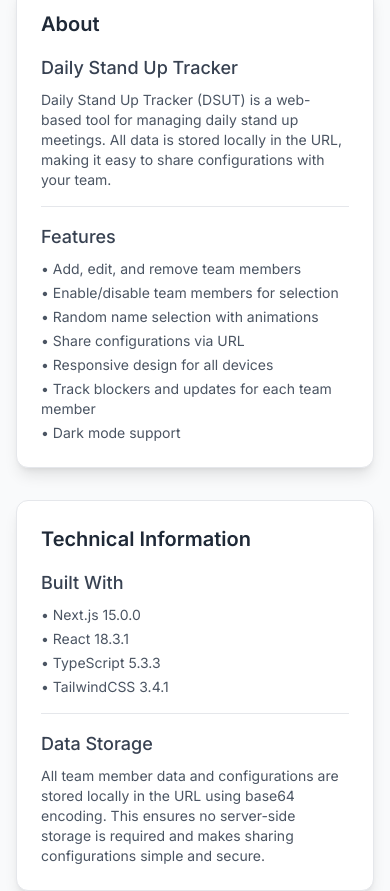
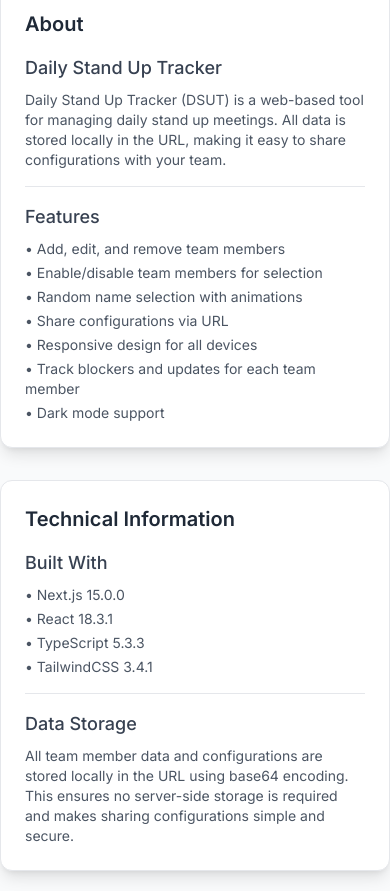
Before and after one commit to dimitris-siakavelis-pfizer/standup-tracker, a Next.js app: page /standup-tracker/settings in a window 390 px wide. Shown: the part 934-1825 px from the top of the page. Built offline with nearby package versions, Linux system fonts and the light colour scheme.

Commit message:
Update padding in main and footer sections of Home and SettingsPage for consistent layout
- Adjusted padding from `px-4` to `px-0` in the main and footer sections of both Home and SettingsPage to ensure a uniform appearance across the application.

```diff
--- a/src/app/page.tsx
+++ b/src/app/page.tsx
@@ -111,7 +111,7 @@
       </header>
 
       {/* Main Content */}
-      <main className="max-w-7xl mx-auto px-4 sm:px-6 lg:px-8 py-8">
+      <main className="max-w-7xl mx-auto px-0 sm:px-6 lg:px-8 py-8">
         <div className="hidden lg:grid lg:grid-cols-2 gap-8">
           {/* Left Column - Random Selection and Team Members (50%) */}
           <div className="lg:col-span-1 space-y-6">
@@ -163,7 +163,7 @@
 
       {/* Footer */}
       <footer className="bg-white dark:bg-gray-800 border-t border-gray-200 dark:border-gray-700 mt-16">
-        <div className="max-w-7xl mx-auto px-4 sm:px-6 lg:px-8 py-6">
+        <div className="max-w-7xl mx-auto px-0 sm:px-6 lg:px-8 py-6">
           <div className="text-center text-gray-500 dark:text-gray-400 text-sm">
             <p>Daily Stand Up Tracker - Built with Next.js and TailwindCSS</p>
             <p className="mt-1">All data is stored locally in the URL for easy sharing</p>
--- a/src/app/settings/page.tsx
+++ b/src/app/settings/page.tsx
@@ -130,7 +130,7 @@
       </header>
 
       {/* Main Content */}
-      <main className="max-w-4xl mx-auto px-4 sm:px-6 lg:px-8 py-8">
+      <main className="max-w-4xl mx-auto px-0 sm:px-6 lg:px-8 py-8">
         <div className="space-y-8">
           {/* Today's DSU */}
           <div className="card">
@@ -270,7 +270,7 @@
 
       {/* Footer */}
       <footer className="bg-white dark:bg-gray-800 border-t border-gray-200 dark:border-gray-700 mt-16">
-        <div className="max-w-7xl mx-auto px-4 sm:px-6 lg:px-8 py-6">
+        <div className="max-w-7xl mx-auto px-0 sm:px-6 lg:px-8 py-6">
           <div className="text-center text-gray-500 dark:text-gray-400 text-sm">
             <p>Daily Stand Up Tracker - Built with Next.js and TailwindCSS</p>
             <p className="mt-1">All data is stored locally in the URL for easy sharing</p>
```
